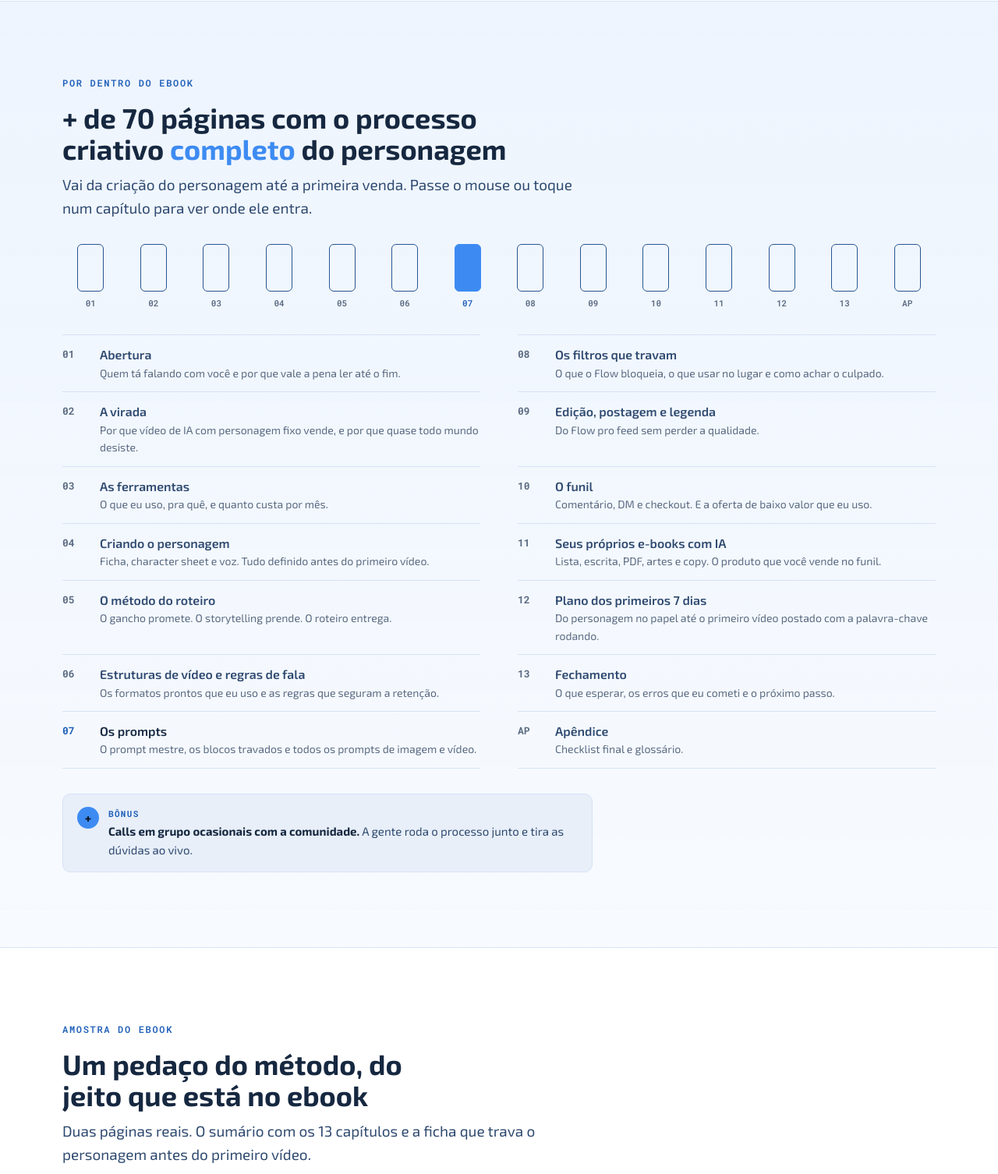
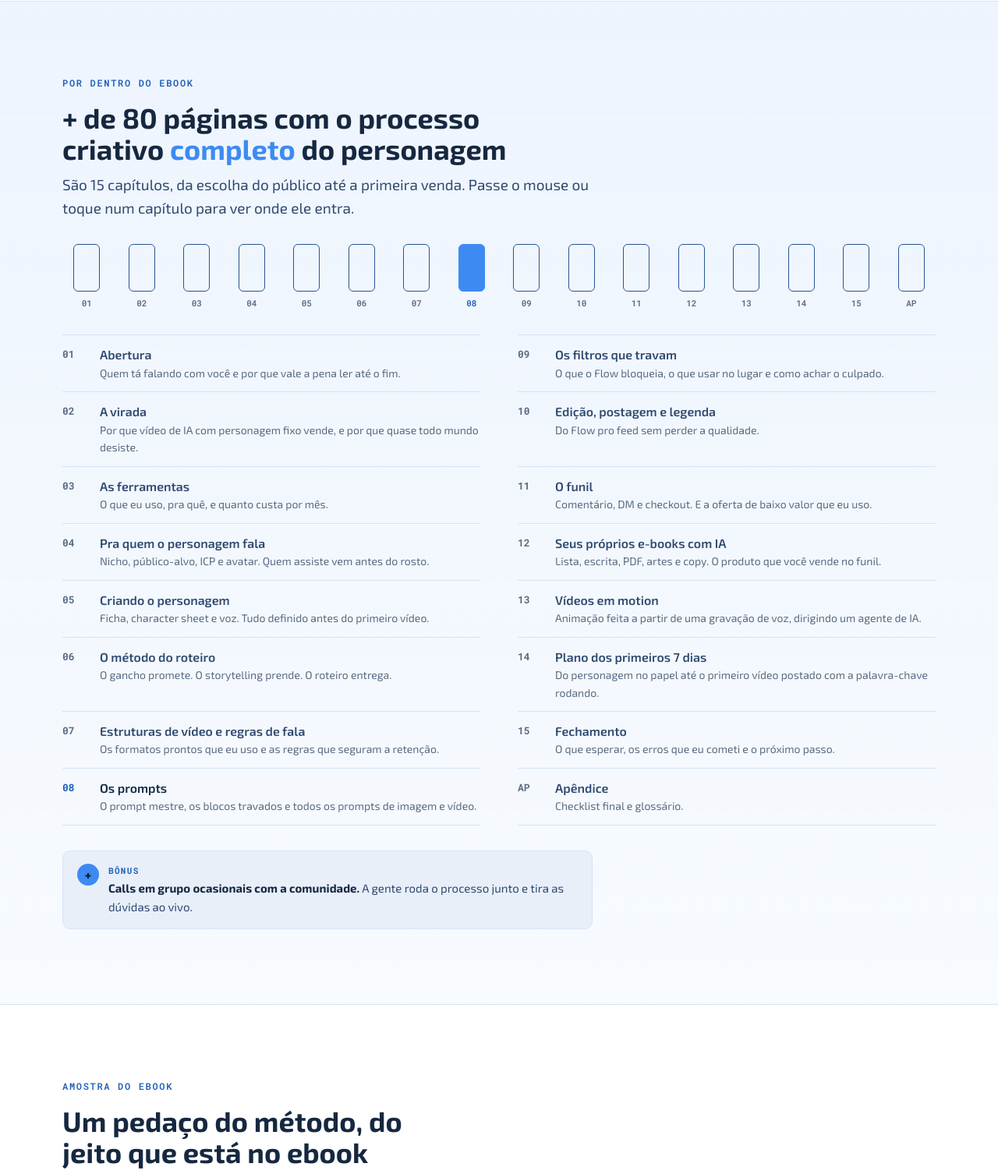
Before and after one commit to adrielabelo-web/landing-page, a plain HTML site: page index.html in a window 1280 px wide. Shown: the part 8340-9846 px from the top of the page at 78% size. Drawn offline with Linux system fonts and the light colour scheme.

Commit message:
Add files via upload

```diff
--- a/index.html
+++ b/index.html
@@ -455,8 +455,8 @@
       <div class="wrap">
         <div class="sk-section-head">
           <p class="sk-eyebrow">POR DENTRO DO EBOOK</p>
-          <h2 id="ebook-title">+ de 70 páginas com o processo criativo <em>completo</em> do personagem</h2>
-          <p>Vai da criação do personagem até a primeira venda. Passe o mouse ou toque num capítulo para ver onde ele entra.</p>
+          <h2 id="ebook-title">+ de 80 páginas com o processo criativo <em>completo</em> do personagem</h2>
+          <p>São 15 capítulos, da escolha do público até a primeira venda. Passe o mouse ou toque num capítulo para ver onde ele entra.</p>
         </div>
 
         <div class="sk-timeline chapters-tl" aria-hidden="true">
@@ -466,13 +466,15 @@
           <div class="clip"><i></i><b>04</b></div>
           <div class="clip"><i></i><b>05</b></div>
           <div class="clip"><i></i><b>06</b></div>
-          <div class="clip on"><i></i><b>07</b></div>
-          <div class="clip"><i></i><b>08</b></div>
+          <div class="clip"><i></i><b>07</b></div>
+          <div class="clip on"><i></i><b>08</b></div>
           <div class="clip"><i></i><b>09</b></div>
           <div class="clip"><i></i><b>10</b></div>
           <div class="clip"><i></i><b>11</b></div>
           <div class="clip"><i></i><b>12</b></div>
           <div class="clip"><i></i><b>13</b></div>
+          <div class="clip"><i></i><b>14</b></div>
+          <div class="clip"><i></i><b>15</b></div>
           <div class="clip"><i></i><b>AP</b></div>
         </div>
 
@@ -480,17 +482,19 @@
           <li data-ch="0"><span>01</span><div><b>Abertura</b>Quem tá falando com você e por que vale a pena ler até o fim.</div></li>
           <li data-ch="1"><span>02</span><div><b>A virada</b>Por que vídeo de IA com personagem fixo vende, e por que quase todo mundo desiste.</div></li>
           <li data-ch="2"><span>03</span><div><b>As ferramentas</b>O que eu uso, pra quê, e quanto custa por mês.</div></li>
-          <li data-ch="3"><span>04</span><div><b>Criando o personagem</b>Ficha, character sheet e voz. Tudo definido antes do primeiro vídeo.</div></li>
-          <li data-ch="4"><span>05</span><div><b>O método do roteiro</b>O gancho promete. O storytelling prende. O roteiro entrega.</div></li>
-          <li data-ch="5"><span>06</span><div><b>Estruturas de vídeo e regras de fala</b>Os formatos prontos que eu uso e as regras que seguram a retenção.</div></li>
-          <li data-ch="6" class="is-on"><span>07</span><div><b>Os prompts</b>O prompt mestre, os blocos travados e todos os prompts de imagem e vídeo.</div></li>
-          <li data-ch="7"><span>08</span><div><b>Os filtros que travam</b>O que o Flow bloqueia, o que usar no lugar e como achar o culpado.</div></li>
-          <li data-ch="8"><span>09</span><div><b>Edição, postagem e legenda</b>Do Flow pro feed sem perder a qualidade.</div></li>
-          <li data-ch="9"><span>10</span><div><b>O funil</b>Comentário, DM e checkout. E a oferta de baixo valor que eu uso.</div></li>
-          <li data-ch="10"><span>11</span><div><b>Seus próprios e-books com IA</b>Lista, escrita, PDF, artes e copy. O produto que você vende no funil.</div></li>
-          <li data-ch="11"><span>12</span><div><b>Plano dos primeiros 7 dias</b>Do personagem no papel até o primeiro vídeo postado com a palavra-chave rodando.</div></li>
-          <li data-ch="12"><span>13</span><div><b>Fechamento</b>O que esperar, os erros que eu cometi e o próximo passo.</div></li>
-          <li data-ch="13"><span>AP</span><div><b>Apêndice</b>Checklist final e glossário.</div></li>
+          <li data-ch="3"><span>04</span><div><b>Pra quem o personagem fala</b>Nicho, público-alvo, ICP e avatar. Quem assiste vem antes do rosto.</div></li>
+          <li data-ch="4"><span>05</span><div><b>Criando o personagem</b>Ficha, character sheet e voz. Tudo definido antes do primeiro vídeo.</div></li>
+          <li data-ch="5"><span>06</span><div><b>O método do roteiro</b>O gancho promete. O storytelling prende. O roteiro entrega.</div></li>
+          <li data-ch="6"><span>07</span><div><b>Estruturas de vídeo e regras de fala</b>Os formatos prontos que eu uso e as regras que seguram a retenção.</div></li>
+          <li data-ch="7" class="is-on"><span>08</span><div><b>Os prompts</b>O prompt mestre, os blocos travados e todos os prompts de imagem e vídeo.</div></li>
+          <li data-ch="8"><span>09</span><div><b>Os filtros que travam</b>O que o Flow bloqueia, o que usar no lugar e como achar o culpado.</div></li>
+          <li data-ch="9"><span>10</span><div><b>Edição, postagem e legenda</b>Do Flow pro feed sem perder a qualidade.</div></li>
+          <li data-ch="10"><span>11</span><div><b>O funil</b>Comentário, DM e checkout. E a oferta de baixo valor que eu uso.</div></li>
+          <li data-ch="11"><span>12</span><div><b>Seus próprios e-books com IA</b>Lista, escrita, PDF, artes e copy. O produto que você vende no funil.</div></li>
+          <li data-ch="12"><span>13</span><div><b>Vídeos em motion</b>Animação feita a partir de uma gravação de voz, dirigindo um agente de IA.</div></li>
+          <li data-ch="13"><span>14</span><div><b>Plano dos primeiros 7 dias</b>Do personagem no papel até o primeiro vídeo postado com a palavra-chave rodando.</div></li>
+          <li data-ch="14"><span>15</span><div><b>Fechamento</b>O que esperar, os erros que eu cometi e o próximo passo.</div></li>
+          <li data-ch="15"><span>AP</span><div><b>Apêndice</b>Checklist final e glossário.</div></li>
         </ol>
 
         <div class="sk-callout bonus">
@@ -509,12 +513,13 @@
         <div class="sk-section-head">
           <p class="sk-eyebrow">AMOSTRA DO EBOOK</p>
           <h2 id="amostra-title">Um pedaço do método, do jeito que está no ebook</h2>
-          <p>Duas páginas reais. O sumário com os 13 capítulos e a ficha que trava o personagem antes do primeiro vídeo.</p>
+          <p>Três páginas reais. O mapa do público, o sumário com os capítulos e a ficha que trava o personagem antes do primeiro vídeo.</p>
         </div>
         <!-- EBOOK SCREENSHOTS GO HERE: para adicionar páginas, copie um <li> abaixo -->
         <ul class="gallery gallery--pages" data-gallery aria-label="Páginas do ebook">
-          <li><figure class="sk-proof page"><button type="button" class="shot" aria-label="Ampliar: sumário do ebook"><img src="assets/img/ebook-sumario.webp" width="688" height="892" alt="Página do sumário do ebook com os 13 capítulos e o apêndice" loading="lazy" decoding="async"></button><figcaption><b>SUMÁRIO</b> · Os 13 capítulos, do personagem ao funil</figcaption></figure></li>
-          <li><figure class="sk-proof page"><button type="button" class="shot" aria-label="Ampliar: a ficha do personagem"><img src="assets/img/ebook-ficha.webp" width="688" height="791" alt="Página A ficha do personagem, com idade, expressão, figurino, o que ele nunca usa e bordão" loading="lazy" decoding="async"></button><figcaption><b>CAPÍTULO 04</b> · A ficha que trava rosto, roupa e jeito de falar</figcaption></figure></li>
+          <li><figure class="sk-proof page"><button type="button" class="shot" aria-label="Ampliar: o mapa do público"><img src="assets/img/ebook-mapa-publico.webp" width="1100" height="1555" alt="Página O alvo tem rosto: quatro círculos, nicho, público-alvo, ICP e avatar, com um busto em wireframe no centro" loading="lazy" decoding="async"></button><figcaption><b>CAPÍTULO 04</b> · Nicho, público-alvo, ICP e avatar: para quem o personagem fala</figcaption></figure></li>
+          <li><figure class="sk-proof page"><button type="button" class="shot" aria-label="Ampliar: sumário do ebook"><img src="assets/img/ebook-sumario.webp" width="1000" height="1317" alt="Página do sumário do ebook com os 15 capítulos e o apêndice" loading="lazy" decoding="async"></button><figcaption><b>SUMÁRIO</b> · Os 15 capítulos, do público ao funil</figcaption></figure></li>
+          <li><figure class="sk-proof page"><button type="button" class="shot" aria-label="Ampliar: a ficha do personagem"><img src="assets/img/ebook-ficha.webp" width="688" height="791" alt="Página A ficha do personagem, com idade, expressão, figurino, o que ele nunca usa e bordão" loading="lazy" decoding="async"></button><figcaption><b>CAPÍTULO 05</b> · A ficha que trava rosto, roupa e jeito de falar</figcaption></figure></li>
         </ul>
       </div>
     </section>
@@ -601,7 +606,7 @@
             <div class="badge"><span class="sk-pill">MEMBRO FUNDADOR</span></div>
             <h3>SKYLAB IA COMMUNITY + EBOOK</h3>
             <ul class="sk-checks">
-              <li><span>Ebook <b>Personagem que Vende</b>, + de 70 páginas</span></li>
+              <li><span>Ebook <b>Personagem que Vende</b>, + de 80 páginas</span></li>
               <li><span><b>Calls em grupo ocasionais</b> com a comunidade</span></li>
               <li><span>Grupo no WhatsApp e servidor no Discord</span></li>
               <li><span>Estruturação de contas, perfis e BM para anúncios</span></li>
@@ -624,7 +629,8 @@
             <div class="badge"><span class="sk-pill">SÓ O EBOOK</span></div>
             <h3>EBOOK PERSONAGEM QUE VENDE</h3>
             <ul class="sk-checks">
-              <li><span>+ de 70 páginas com o processo completo</span></li>
+              <li><span>+ de 80 páginas e 15 capítulos com o processo completo</span></li>
+              <li><span>Mapa do público: nicho, público-alvo, ICP e avatar</span></li>
               <li><span>Todos os prompts de imagem e vídeo prontos</span></li>
               <li><span>Funil comentário, DM e checkout</span></li>
               <li><span>Plano dos primeiros 7 dias</span></li>
```
Also changed, not shown: site.css.
